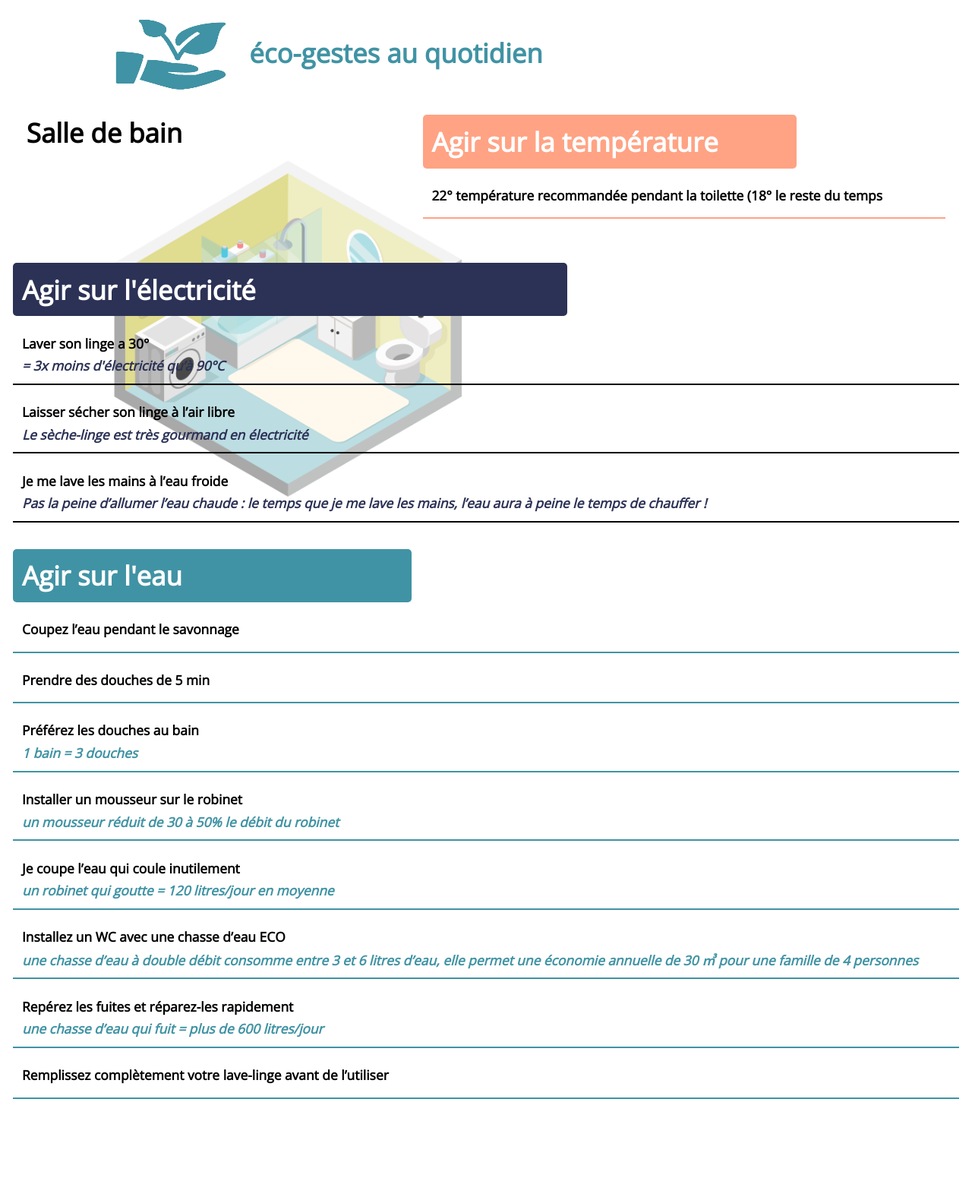
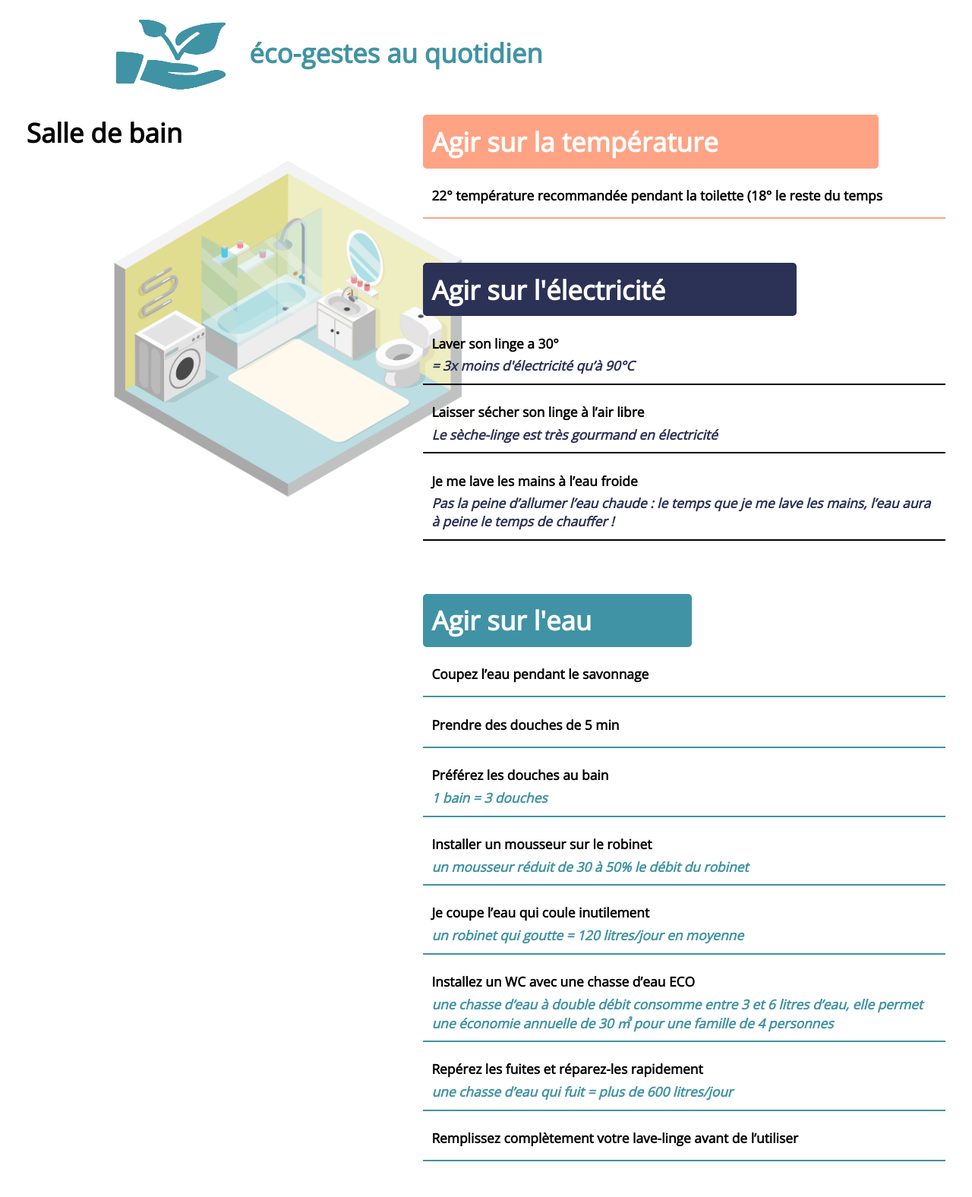
Before and after one commit to osselaer-mickael/faceco, a PHP site: page /PHP/salle_de_bain_agir_sur_la_temperature.php in a window 1280 px wide. Shown: the whole page at 76% size. Before the commit the page ends 1447 px from the top, so only its background shows below. Run offline with PHP 8.4, Linux system fonts and the light colour scheme.

Commit message:
responsive salle de bain

```diff
--- a/CSS_TABLETTE/salle_de_bain_agir_sur_la_temperature_tablette.css
+++ b/CSS_TABLETTE/salle_de_bain_agir_sur_la_temperature_tablette.css
@@ -73,7 +73,47 @@ body {
     }
 
     #electricite{
+        margin-left: 45.5rem;
+        margin-right: 0.5rem;
+        margin-top: 0rem;
+        padding-left: 1rem;
+        padding-right: 1rem;
+        padding-bottom: 3rem;
+        font-size: 1rem;
+    }
 
+    #eau{
+        margin-left: 45.5rem;
+        margin-right: 0.5rem;
+        margin-top: 0rem;
+        padding-left: 1rem;
+        padding-right: 1rem;
+        padding-bottom: 3rem;
+        font-size: 1rem;
+    }
+
+    #container_title_temp{
+        width: 83%;
+        border-radius: 5px;
+        background-color: #ffa384;
+        padding: 1rem;
+        margin: 2rem 1.5rem 2rem 1.5rem;
+    }
+
+    #container_title_elec{
+        width: 68%;
+        background-color: #2c3256;
+        padding: 1rem;
+        margin: 2rem 1.5rem 2rem 1.5rem;
+        border-radius: 5px
+    }
+
+    #container_title_eau{
+        width: 49%;
+        background-color: #4093a4;
+        padding: 1rem;
+        margin: 2rem 1.5rem 2rem 1.5rem;
+        border-radius: 5px
     }
 
 }
```
